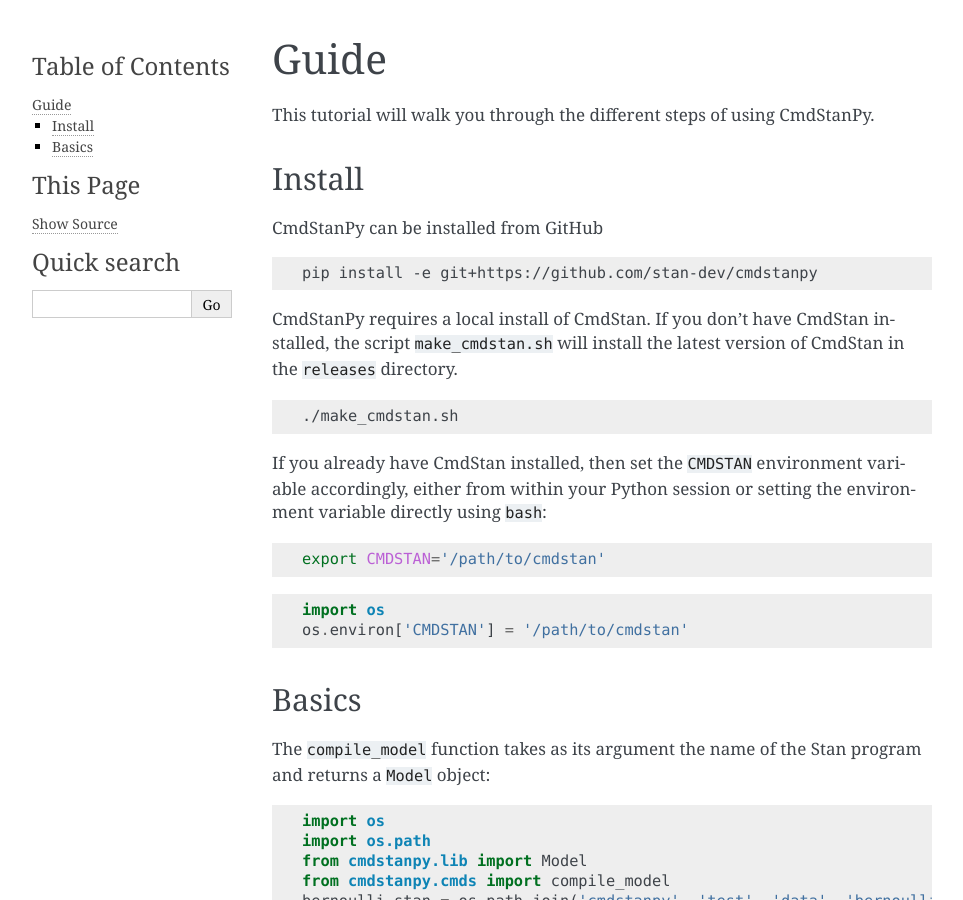
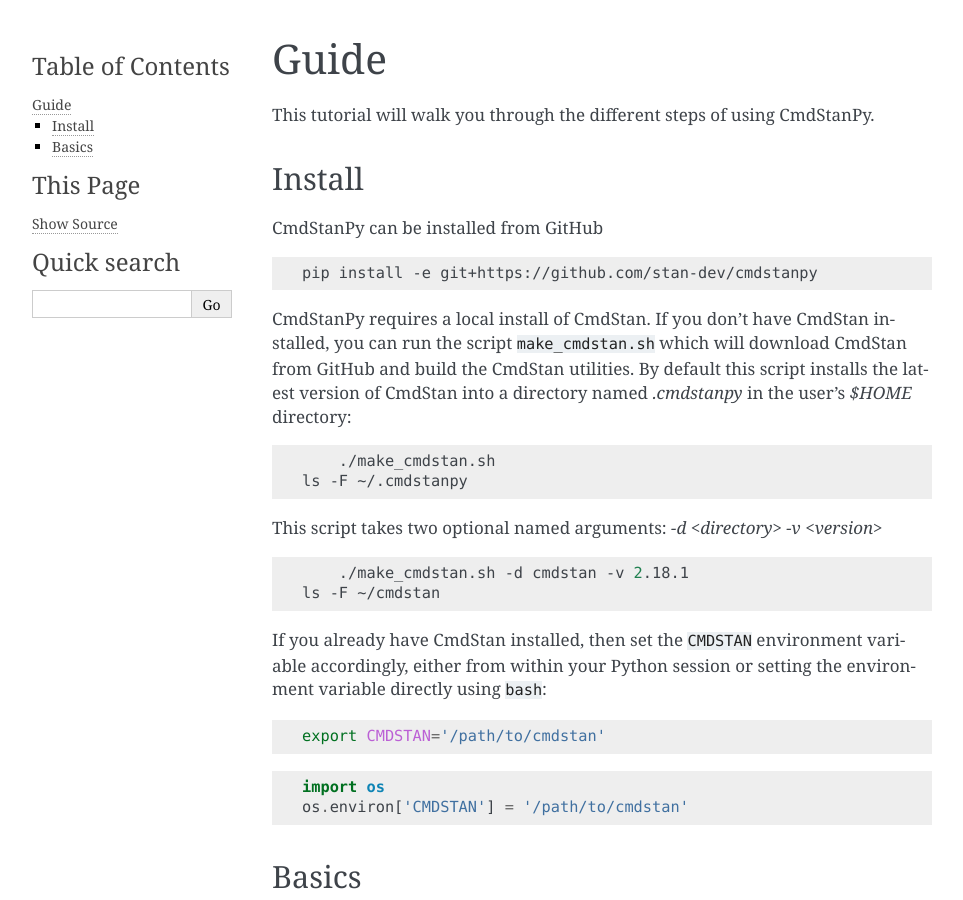
Before and after one commit to stan-dev/cmdstanpy, a Sphinx documentation site: the page built from docs/guide.rst, in a window 1280 px wide and 900 px high. Shown: the whole window, without its empty margins (148-1111 px from the left). Built offline with Sphinx 7.4.7, drawn with Linux system fonts in a browser that asks for light colours; formulas are drawn with MathJax 3.

Commit message:
added arg flags to script; updated guide

```diff
--- a/docs/guide.rst
+++ b/docs/guide.rst
@@ -13,12 +13,23 @@
 	pip install -e git+https://github.com/stan-dev/cmdstanpy
 
 CmdStanPy requires a local install of CmdStan.
-If you don't have CmdStan installed, the script ``make_cmdstan.sh`` will install the latest version
-of CmdStan in the ``releases`` directory.
+If you don't have CmdStan installed, you can run the script ``make_cmdstan.sh`` which
+will download CmdStan from GitHub and build the CmdStan utilities.
+By default this script installs the latest version of CmdStan into a directory named
+`.cmdstanpy` in the user's `$HOME` directory:
+
 
 .. code-block:: bash
 
 	./make_cmdstan.sh
+    ls -F ~/.cmdstanpy
+
+This script takes two optional named arguments: `-d <directory> -v <version>`
+
+.. code-block:: bash
+
+	./make_cmdstan.sh -d cmdstan -v 2.18.1
+    ls -F ~/cmdstan
 
 If you already have CmdStan installed, then set the ``CMDSTAN`` environment variable accordingly,
 either from within your Python session or setting the environment variable directly using ``bash``:
```
Also changed, not shown: 1 other file.
